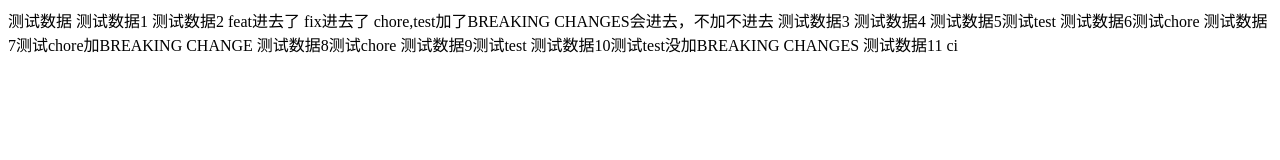
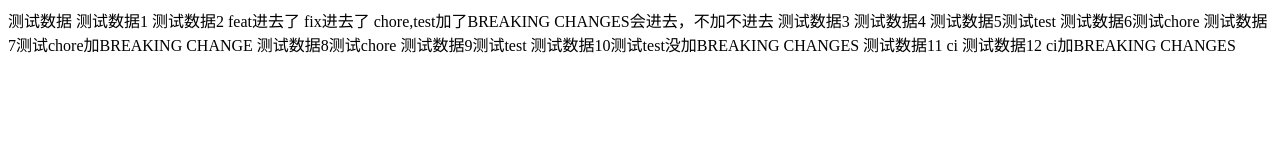
Before and after one commit to lyxdream/cz-demo, a website: page test.html in a window 1280 px wide. Drawn offline with Linux system fonts and the light colour scheme.

Commit message:
ci: 🎡 测试数据12 ci加BREAKING CHANGES
BREAKING CHANGE: 🧨    测试数据12 ci加BREAKING CHANGES

```diff
--- a/test.html
+++ b/test.html
@@ -23,5 +23,6 @@
      测试数据9测试test
      测试数据10测试test没加BREAKING CHANGES
      测试数据11 ci
+     测试数据12 ci加BREAKING CHANGES
 </body>
 </html>
```
